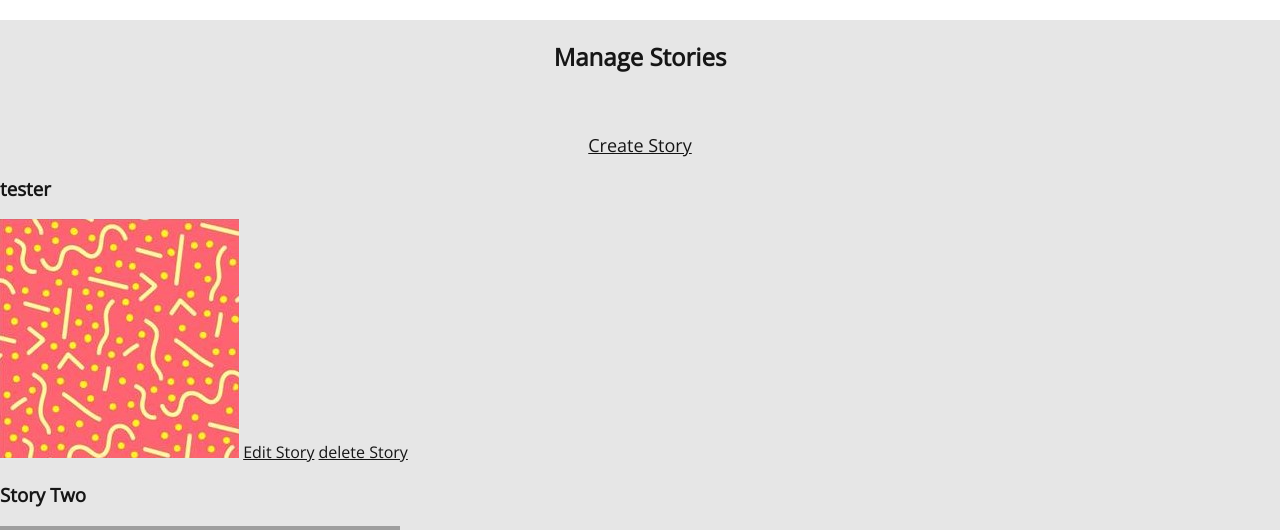
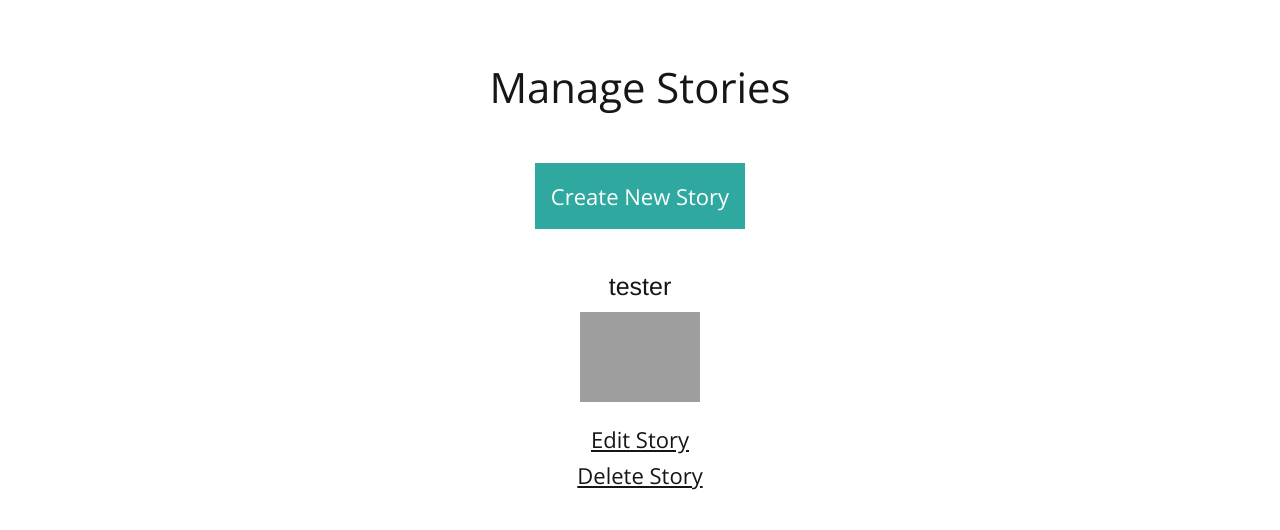
Before and after one commit to FanshaweCollege/kuada_n_ly_h_unger_h_zatzpancioli_a_organ_donation, a PHP site: page /admin/admin_storylist.php in a window 1280 px wide. Shown: the top 530 px of the page. Run offline with PHP 8.4, Linux system fonts and the light colour scheme; a user stored in the database is signed in; data comes from the database, SQL or seed files in the repository; grey boxes are pictures that could not be loaded.

Commit message:
finalized and styled admin

```diff
--- a/admin/admin_storylist.php
+++ b/admin/admin_storylist.php
@@ -15,33 +15,39 @@
 <head>
 	<meta charset="utf-8">
 	<meta http-equiv="X-UA-Compatible" content="IE=edge">
-    <title>Manage Stories</title>
+	<title>Welcome <?php echo $_SESSION['user_name'] ?></title>
 	<meta name="viewport" content="width=device-width, initial-scale=1">
-    <link rel="stylesheet" type='text/css' media="screen" href="../css/main.css">
+	<link rel="stylesheet" href="../css/main.css">
+	<link rel="stylesheet" href="../css/foundation.css" type="text/css">
     <link href="https://fonts.googleapis.com/css?family=Open+Sans:300,300i,400|Oswald:200,400,600|Roboto" rel="stylesheet">
+	<script src="../js/main.js"></script>
 </head>
 <body>
-	<div class="adminContainer">
+	<div class="adminContainer row">
 
-	<div id="editContainer">
+        <div id="manageContainer" class="small-12 medium-12 large-12 columns text-center">
         <h2>Manage Stories</h2>
         <ul>
-        <li><a href="admin_createstory.php">Create Story</a></li>
+            <li id="create"><a href="admin_createstory.php">Create New Story</a></li>
         </ul>
 
-    <div class="storyList">
+        <ul class="storyList">
         <?php while($story = $getStories->fetch(PDO::FETCH_ASSOC)): ?>
-        <div class="story">
-            <h3><?php echo $story['story_title']; ?></h3>
-            <img src="../images/<?php echo $story['story_img']; ?>" alt="">
-            <a href="admin_editstory.php?editStory=<?php echo $story['story_id']; ?>">Edit Story</a>
-            <a href="admin_deletestory.php?deleteStory=<?php echo $story['story_id']; ?>">delete Story</a>
-        </div>
+            <li class="story">
+                <h4><?php echo $story['story_title']; ?></h4>
+                <img src="../images/<?php echo $story['story_img']; ?>" alt=""><br>
+                <a href="admin_editstory.php?editStory=<?php echo $story['story_id']; ?>">Edit Story</a><br>
+                <a href="admin_deletestory.php?deleteStory=<?php echo $story['story_id']; ?>">Delete Story</a>
+            </li>
         <?php endwhile; ?>
-    </div>
+        </ul>
 
         </div>
     </div>
+
+    <script src="../js/vendor/jquery.js"></script>
+    <script src="../js/vendor/what-input.js"></script>
+    <script src="../js/vendor/foundation.js"></script>
+    <script src="../js/app.js"></script>
 </body>
-
 </html>
--- a/js/components/formPageComponent.js
+++ b/js/components/formPageComponent.js
@@ -18,7 +18,6 @@ export default {
             <input v-model="input.email" type="text" id="email" name="email" placeholder="Your email">
             <label for="reason">Reason for contact:</label>
             <select name="reason" v-model="input.reason">
-                <option value="Share your story">Share my story</option>
                 <option value="Questions about donation">Questions about donation</option>
                 <option value="Questions about us">Questions about Thanks2One</option>
             </select>
--- a/sass/main.scss
+++ b/sass/main.scss
@@ -660,83 +660,169 @@ margin-bottom: 2%;
 //admin login
 
 .adminContainer{
-    background-color: $ice;
+    background-color: $white;
     color: $darkgrey;
     font-family: $open;
+    padding-top: 3%;
+    padding-bottom: 8%;
+    .columns{
+        float:none;
     }
-
-#loginContainer{
-    width: 400px;
-    height: auto;
-    margin: 0 auto;
-    margin-top: 40px;
-    padding-top: 40px;
-    padding-bottom: 40px;
-    border: 2px solid $green;
+    form{
+        text-align: center;
+        padding-top: 5%;
     }
-
-#dashContainer{
-    width: 800px;
-    height: auto;
-    margin: 0 auto;
-    margin-top: 20px;
-    padding-top: 40px;
-    padding-bottom: 40px;
+    textarea{
+        background: none;
     }
-
-.adminContainer a{
+    label{
+        display: block;
+        padding-bottom: 5%;
+    }
+    input{
+        margin-top:2%;
+    }
+    button{
+        background-color: $green;
+        color: $white;
+        padding: 3%;
+        cursor: pointer;
+    }
+    a{
         text-decoration: underline;
         color: $darkgrey;
+        font-size: calc(16px + (24 - 16) * ((100vw - 300px) / (1600 - 300)))
     }
-
-.adminContainer a:hover{
+    a:hover{
         color: $orange;
     }
-
-.adminContainer h1{
+    h1{
         text-align: center;
         font-family: $open;
         color: $green;
     }
-
-.adminContainer h2{
+    h2{
         text-align: center;
         font-family: $open;
         padding-top: 20px;
+        font-size: calc(28px + (60 - 28) * ((100vw - 300px) / (2560 - 300)));
     }
-
-.adminContainer ul li{
+    ul li{
         display: inline-block;
         padding-top: 40px;
         padding-right: 30px;
         padding-left: 30px;
     }
-
-.adminContainer ul{
+    ul{
         text-align: center;
         margin: 0;
         padding: 0;
         font-size: 18px;
     }
 
-.adminContainer form{
-    text-align: center;
-    padding-top: 40px;
 }
 
-.adminContainer textarea{
-    background: none;
+#loginContainer{
+    width: 40%;
+    height: auto;
+    padding: 5%;
+    border: 2px solid $green;
+    margin: 0 auto;
+    margin-top: 5%;
 }
 
-.adminContainer label{
-    display: block;
-    padding-bottom: 20px;
+#dashContainer{
+    width: 70%;
+    height: auto;
+    margin: 0 auto;
+    margin-top: 5%;
 }
 
-#last_login{
+#createContainer{
+    width: 30%;
+    height: auto;
+    margin: 0 auto;
+}
+
+#editContainer{
+    width: 30%;
+    height: auto;
+    margin: 0 auto;
+}
+
+#deleteContainer{
+    width: 50%;
+    height: auto;
+    margin: 0 auto;
+}
+
+#manageContainer{
+    width: 60%;
+    height: auto;
+    margin: 0 auto;
+    img{
+        margin-bottom: 5%;
+        width: 30%;
+    }
+    #create{
+        margin-top: 5%;
+        background-color: $green;
+        padding: 2%;
+        cursor: pointer;
+        a{
+            text-decoration: none;
+            color: $white;
+        }
+        a:hover{
+            color: $white;
+        }
+    }
+}
+
+@media screen and (max-width:640px){
+    #loginContainer{
+        width: 80%;
+        height: auto;
+        padding: 5%;
+        border: 2px solid $green;
+        margin-top: 10%;
+    }
+    #dashContainer{
+        margin-top: 10%;
+    }
+    .adminContainer{
+        padding-top: 6%;
+        padding-bottom: 14%;
+    }
+    #createContainer, #editContainer, #deleteContainer, #manageContainer{
+        width: 80%;
+    }
+}
+
+@media (max-width:780px) and (min-width:640px){
+    #loginContainer{
+        width: 60%;
+        height: auto;
+        padding: 5%;
+        border: 2px solid $green;
+        margin-top: 10%;
+    }
+    #dashContainer{
+        margin-top: 10%;
+    }
+    .adminContainer{
+        padding-top: 6%;
+        padding-bottom: 12%;
+    }
+    #createContainer, #editContainer, #deleteContainer, #manageContainer{
+        width: 60%;
+    }
+}
+
+/*#last_login{
     text-align: center;
     margin-top: 100px;
-}
+}*/
 
 #greeting{
     text-align: center;
@@ -759,6 +845,17 @@ margin-bottom: 2%;
 #deleteContainer{
     padding-top: 40px;
 }
+
+
+
+
+
+
+
+
+
+
+
 
 #formContainer textarea{
     min-height: 150px;
```
Also changed, not shown: admin/admin_createstory.php (+25 -14 lines), admin/admin_createuser.php (+22 -13 lines), admin/admin_deletestory.php (+13 -6 lines), admin/admin_deleteuser.php (+13 -8 lines), admin/admin_editstory.php (+23 -13 lines), admin/admin_edituser.php (+26 -16 lines), admin/admin_login.php (+14 -7 lines), admin/index.php (+10 -0 lines), css/main.css, images/pink.jpg (deleted), images/story1.jpg (added), images/story2.jpg (added), images/story3.jpg (added), images/story4.jpg (added), 2 more files. Lines whose indentation alone changed are shown as unchanged.
